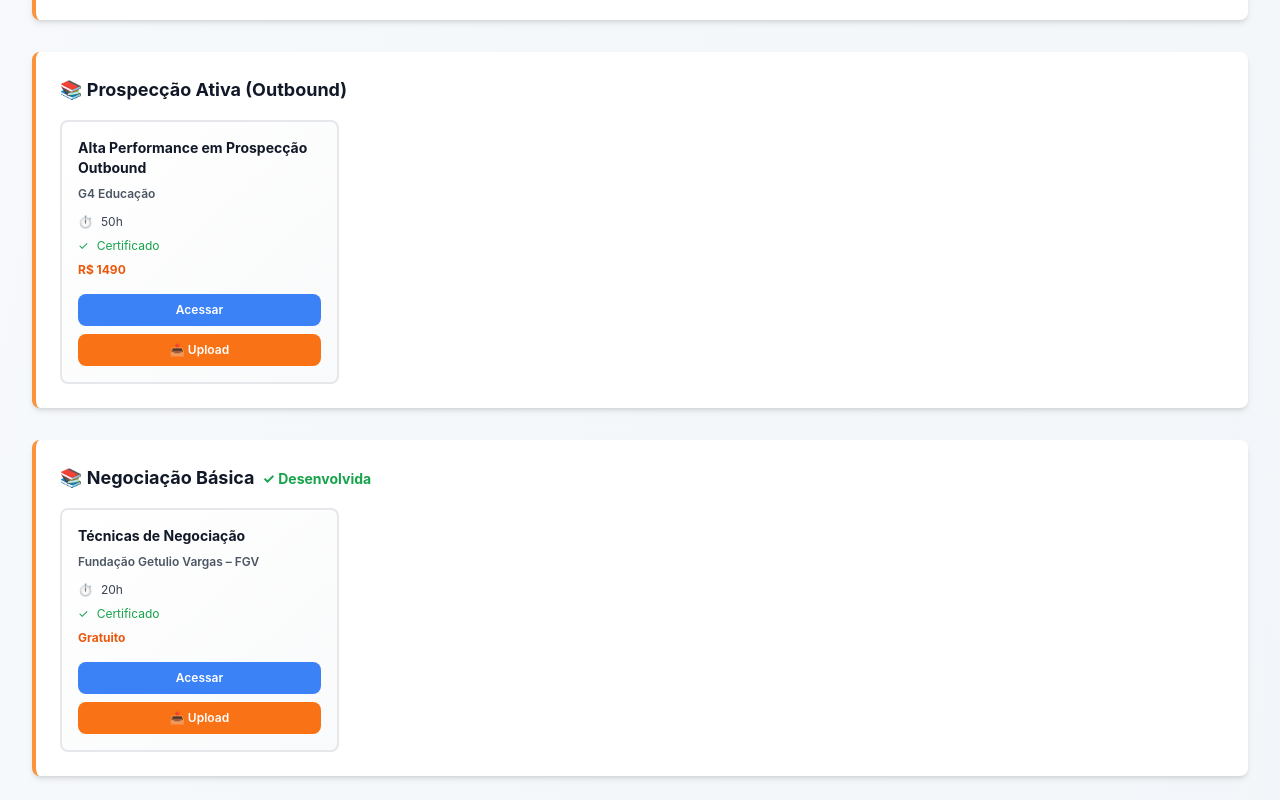
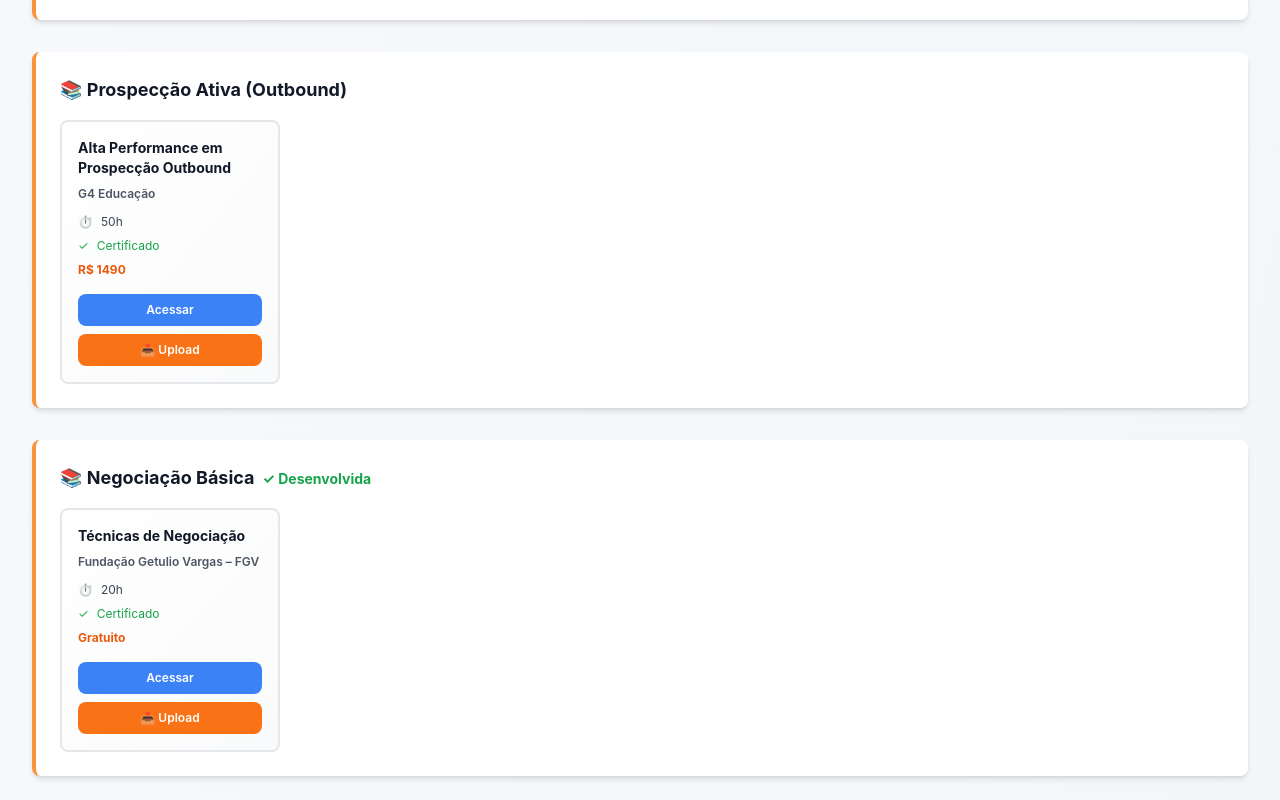
Before and after one commit to deniscansio/scaleconnect, a Next.js app: page /candidato/jornada-sucesso in a window 1280 px wide. Shown: the part 2900-3700 px from the top of the page. Built offline with nearby package versions, Linux system fonts and the light colour scheme.

Commit message:
Layout Fix: Force horizontal grid for courses to fill space

```diff
--- a/app/candidato/jornada-sucesso/page.tsx
+++ b/app/candidato/jornada-sucesso/page.tsx
@@ -388,7 +388,7 @@ export default function JornadaSucessoPage() {
                     {isCompetencyDeveloped && <span className="text-green-600 ml-2 text-sm">✓ Desenvolvida</span>}
                   </h3>
 
-                  <div className="grid grid-cols-1 sm:grid-cols-2 lg:grid-cols-3 xl:grid-cols-4 gap-4">
+                  <div className="grid grid-cols-1 sm:grid-cols-2 md:grid-cols-3 lg:grid-cols-4 xl:grid-cols-5 2xl:grid-cols-6 gap-4 auto-rows-max">
                     {courses.map((course: any) => {
                       const isCompleted = isCourseCompleted(course.id)
                       const completedInfo = getCompletedCourseInfo(course.id)
```
